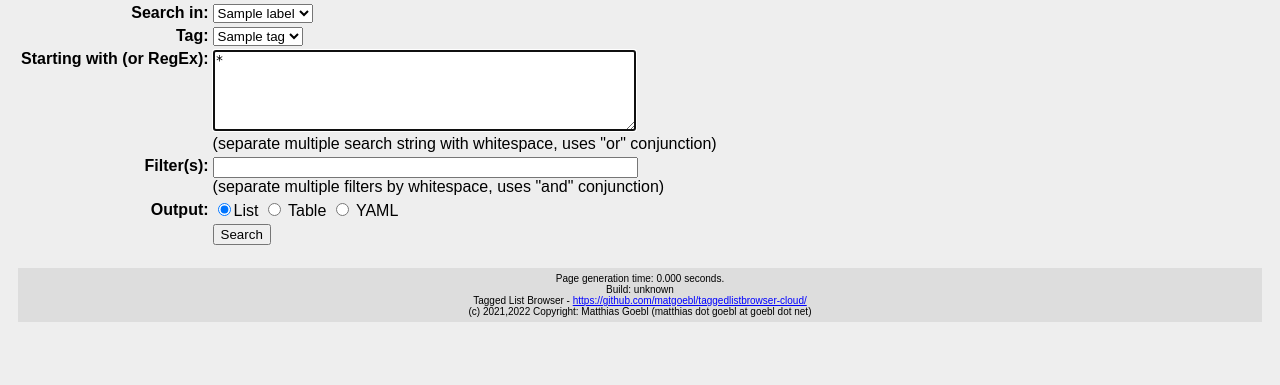
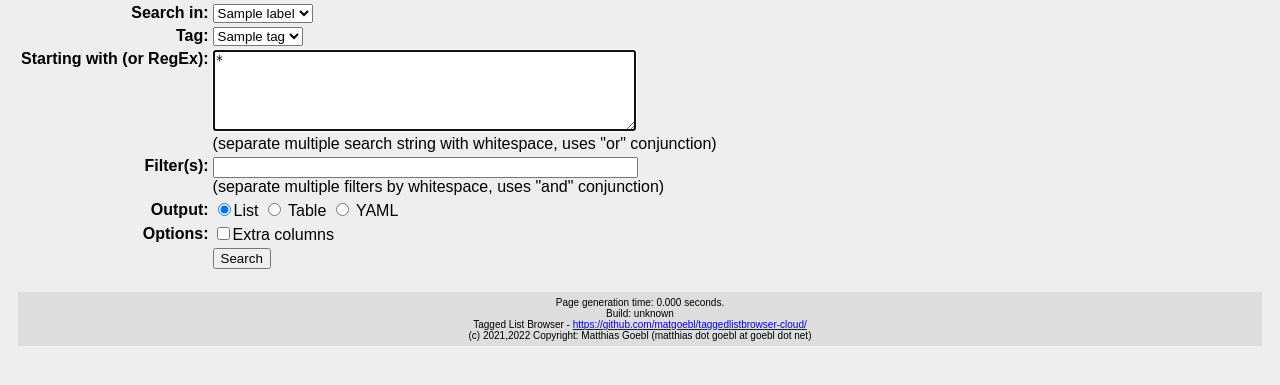
Before and after one commit to matgoebl/taggedlistbrowser-cloud, a Flask app: template src/templates/index.html.jinja in a window 1280 px wide. Shown: the part 189-574 px from the top of the page. Run offline with Flask 2, Linux system fonts and the light colour scheme; the template is opened without the code that fills it: most values are stand-ins (such as "Sample title", 1, 10 or a date in 2020).

Commit message:
Make docs columns optional, add checkbox for extra columns

```diff
--- a/src/templates/index.html.jinja
+++ b/src/templates/index.html.jinja
@@ -48,6 +48,14 @@
     checked
    {% endif %}
   > YAML
+ </td></tr>
+ <tr><th align=right> Options: </th><td>
+  <input type="checkbox" name="extra" value="true"
+   {% if request.args.extra == "true" %}
+    checked
+   {% endif %}
+  >Extra columns
+ </td></tr>
  <tr><th>                           </th><td> <input type=submit value='Search'> </td></tr>
 </table>
 </form>
@@ -96,8 +104,16 @@ function statusClearTimeout() {
  <h2>Results for {{ request.args.q | e | truncate(80) }} {{ request.args.f | e }}</h2>
  {% if request.args.o == "table" and ( request.args.t == '.' or request.args.t == '' or request.args.t is not defined ) %}
   <table class="results">
-    <tr><th colspan=2>{{labels[1]}}</th><th colspan=4>{{labels[2]}}</th><th colspan=2>{{labels[3]}}</th><th>{{labels[4]|trim('_')}}</th></tr>
-    <tr><th>key</th><th>info</th><th>{{tags[1]}}</th><th>{{tags[2]}}</th><th>{{tags[3]}}</th><th>{{tags[4]}}</th><th>{{tags[1]}}</th><th>{{tags[2]}}</th><th></th></tr>
+    <tr><th colspan=2>{{labels[1]}}</th><th colspan=4>{{labels[2]}}</th><th colspan=2>{{labels[3]}}</th>
+     {% if request.args.extra == "true" %}
+      <th>{{labels[4]|trim('_')}}</th>
+     {% endif %}
+    </tr>
+    <tr><th>key</th><th>info</th><th>{{tags[1]}}</th><th>{{tags[2]}}</th><th>{{tags[3]}}</th><th>{{tags[4]}}</th><th>{{tags[1]}}</th><th>{{tags[2]}}</th>
+     {% if request.args.extra == "true" %}
+      <th>{{labels[4]|trim('_')}}</th>
+     {% endif %}
+    </tr>
   {% for id, item in results.items() %}
     <tr>
      <td><a href="{{ url_for('detail', id=id) }}" class=key>{{ id }}</a></td>
@@ -108,7 +124,9 @@ function statusClearTimeout() {
      <td>{% if item[labels[2]] is defined %}{% if item[labels[2]][tags[4]] is defined %}{% for i in item[labels[2]][tags[4]] %}<a href="{{ url_for('index', o='table', q=request.args.q, f=currfilter + labels[2] + ':' + tags[4] + '=' + i ) }}">{{ i }}</a> {% endfor %}{% endif %}{% endif %}</td>
      <td>{% if item[labels[3]] is defined %}{% if item[labels[3]][tags[1]] is defined %}{% for i in item[labels[3]][tags[1]] %}<a href="{{ url_for('index', o='table', q=request.args.q, f=currfilter + labels[3] + ':' + tags[1] + '=' + i ) }}">{{ i }}</a> {% endfor %}{% endif %}{% endif %}</td>
      <td>{% if item[labels[3]] is defined %}{% if item[labels[3]][tags[2]] is defined %}{% for i in item[labels[3]][tags[2]] %}<a href="{{ url_for('index', o='table', q=request.args.q, f=currfilter + labels[3] + ':' + tags[2] + '=' + i ) }}">{{ i }}</a> {% endfor %}{% endif %}{% endif %}</td>
-     <td>{% if item[labels[4]] is defined %}{% for i in item[labels[4]] %}<a href="{{ url_for('doc', doc=labels[4], id=i ) }}">{{i.split('/')[0]}}</a> {% endfor %}{% endif %}</td>
+     {% if request.args.extra == "true" %}
+      <td>{% if item[labels[4]] is defined %}{% for i in item[labels[4]] %}<a href="{{ url_for('doc', doc=labels[4], id=i ) }}">{{i.split('/')[0]}}</a> {% endfor %}{% endif %}</td>
+     {% endif %}
    </tr>
   {% endfor %}
   <tr><td colspan=8>
@@ -116,12 +134,14 @@ function statusClearTimeout() {
        <input type="button" value="copy to clipboard" onclick="copytoclipboard()">
        <span id=status></span>
       </td>
+     {% if request.args.extra == "true" %}
      <td>{% if alldocs is defined %}{% for i in alldocs %}<a
          href="{% if docurl != None %}{{ docurl }}{{ i }}.json{% else %}{{ url_for('doc', doc=labels[4], id=i ) }}{% endif %}"
          >{{i.split('/')[0]}}</a> {% endfor %}{% endif %}
      <a href="mailto:{{mailaddrs}}">@</a>
      <a href="mailto:{{mailto}}">@!</a>
      </td>
+     {% endif %}
   </tr>
   </table>
 
```
